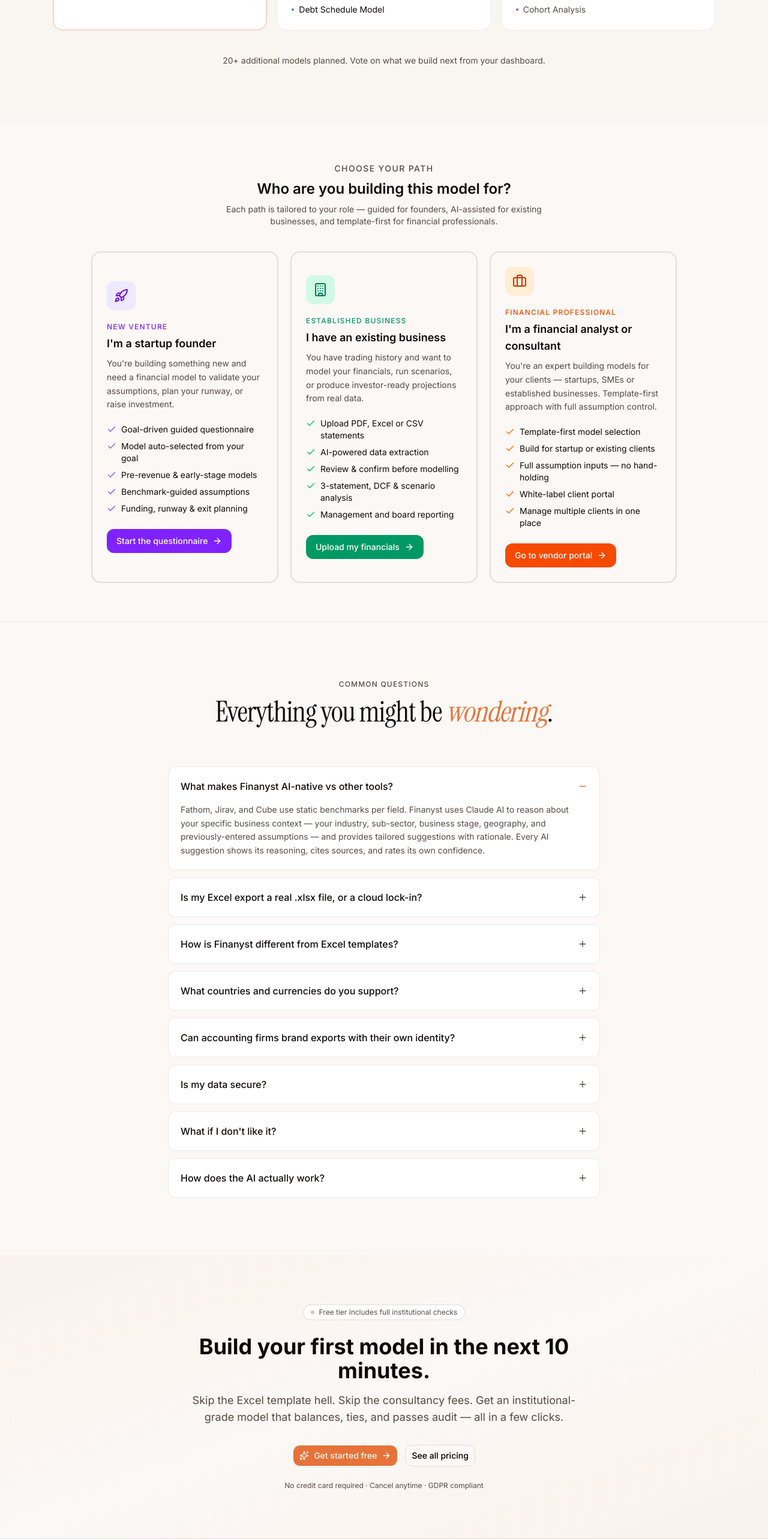
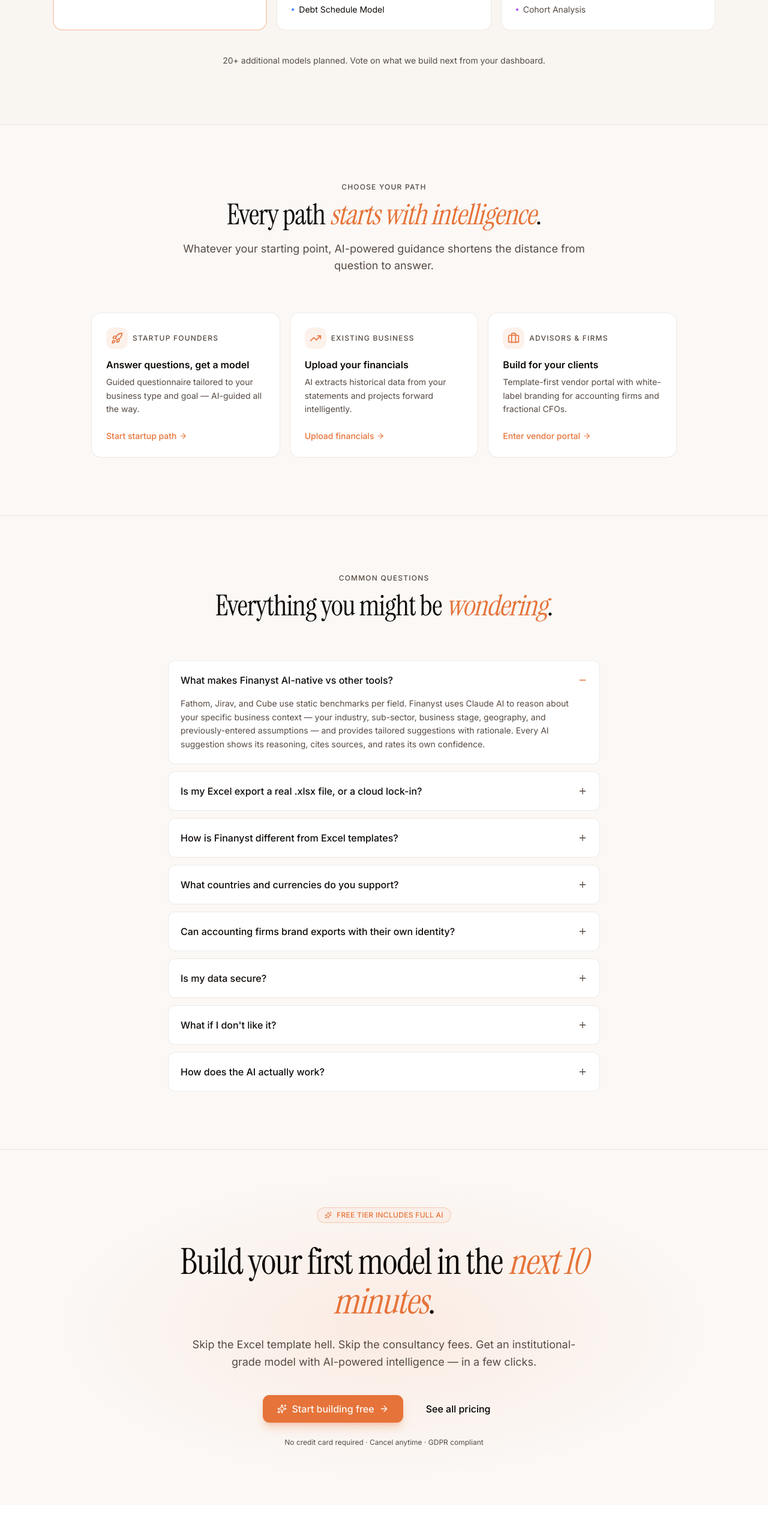
Before and after one commit to johnyadd/Financial-Modelling-Web-App, a Next.js app: page / in a window 1280 px wide. Shown: the part 4460-7026 px from the top of the page at 60% size. After the commit the page ends 6969 px from the top, so only its background shows below. Built offline with nearby package versions, Linux system fonts and the light colour scheme; no server answers.

Commit message:
Finanyst brand Phase 4a: refreshed entity selector and landing CTA

```diff
--- a/app/page.tsx
+++ b/app/page.tsx
@@ -4,9 +4,9 @@
 import { FinanystProblemSolution } from "@/components/landing/finanyst-problem-solution"
 import { FinanystAudienceSegments } from "@/components/landing/finanyst-audience-segments"
 import { FinanystModelRoadmap } from "@/components/landing/finanyst-model-roadmap"
+import { FinanystEntitySelector } from "@/components/landing/finanyst-entity-selector"
 import { FinanystFAQ } from "@/components/landing/finanyst-faq"
-import { EntitySelector } from "@/components/landing/entity-selector"
-import { LandingCTA } from "@/components/landing/landing-cta"
+import { FinanystLandingCTA } from "@/components/landing/finanyst-landing-cta"
 
 export const metadata = {
   title: "Finanyst — AI-native financial intelligence",
@@ -23,9 +23,9 @@
       <FinanystProblemSolution />
       <FinanystAudienceSegments />
       <FinanystModelRoadmap />
-      <EntitySelector />
+      <FinanystEntitySelector />
       <FinanystFAQ />
-      <LandingCTA />
+      <FinanystLandingCTA />
     </main>
   )
 }
--- /dev/null
+++ b/components/landing/finanyst-entity-selector.tsx
@@ -0,0 +1,83 @@
+"use client"
+
+import { useRouter } from "next/navigation"
+import { RocketIcon, TrendingUpIcon, BriefcaseIcon, ArrowRightIcon } from "lucide-react"
+
+const PATHS = [
+  {
+    icon: <RocketIcon className="w-5 h-5" />,
+    tag: "Startup founders",
+    title: "Answer questions, get a model",
+    description: "Guided questionnaire tailored to your business type and goal — AI-guided all the way.",
+    cta: "Start startup path",
+    route: "/questionnaire",
+  },
+  {
+    icon: <TrendingUpIcon className="w-5 h-5" />,
+    tag: "Existing business",
+    title: "Upload your financials",
+    description: "AI extracts historical data from your statements and projects forward intelligently.",
+    cta: "Upload financials",
+    route: "/upload",
+  },
+  {
+    icon: <BriefcaseIcon className="w-5 h-5" />,
+    tag: "Advisors & firms",
+    title: "Build for your clients",
+    description: "Template-first vendor portal with white-label branding for accounting firms and fractional CFOs.",
+    cta: "Enter vendor portal",
+    route: "/vendor/new",
+  },
+]
+
+export function FinanystEntitySelector() {
+  const router = useRouter()
+
+  return (
+    <section className="border-t border-border/60 py-24">
+      <div className="max-w-5xl mx-auto px-6">
+
+        <div className="text-center mb-16">
+          <p className="text-xs uppercase tracking-widest text-muted-foreground mb-3 font-medium">Choose your path</p>
+          <h2 className="font-display text-4xl sm:text-5xl text-foreground leading-[1.1] mb-4 max-w-3xl mx-auto">
+            Every path <span className="italic text-primary">starts with intelligence</span>.
+          </h2>
+          <p className="text-lg text-muted-foreground max-w-2xl mx-auto">
+            Whatever your starting point, AI-powered guidance shortens the distance from question to answer.
+          </p>
+        </div>
+
+        <div className="grid grid-cols-1 md:grid-cols-3 gap-4">
+          {PATHS.map((path, i) => (
+            <button
+              key={i}
+              onClick={() => router.push(path.route)}
+              className="group text-left rounded-2xl border border-border/60 bg-card p-6 hover:border-primary/40 hover:shadow-md transition-all"
+            >
+              <div className="flex items-center gap-2 mb-4">
+                <div className="w-9 h-9 rounded-lg bg-primary/10 text-primary flex items-center justify-center">
+                  {path.icon}
+                </div>
+                <span className="text-xs uppercase tracking-widest text-muted-foreground font-medium">
+                  {path.tag}
+                </span>
+              </div>
+
+              <h3 className="font-semibold text-foreground mb-2 leading-tight">{path.title}</h3>
+
+              <p className="text-sm text-muted-foreground mb-5 leading-relaxed">
+                {path.description}
+              </p>
+
+              <div className="inline-flex items-center gap-1 text-sm font-medium text-primary group-hover:gap-2 transition-all">
+                {path.cta}
+                <ArrowRightIcon className="w-3.5 h-3.5" />
+              </div>
+            </button>
+          ))}
+        </div>
+
+      </div>
+    </section>
+  )
+}
--- /dev/null
+++ b/components/landing/finanyst-landing-cta.tsx
@@ -0,0 +1,64 @@
+"use client"
+
+import { useRouter } from "next/navigation"
+import { Button } from "@/components/ui/button"
+import { ArrowRightIcon, SparklesIcon } from "lucide-react"
+
+export function FinanystLandingCTA() {
+  const router = useRouter()
+
+  return (
+    <section className="relative border-t border-border/60 py-24 overflow-hidden">
+      {/* Subtle radial gradient background */}
+      <div
+        className="absolute inset-0 pointer-events-none"
+        style={{
+          background:
+            "radial-gradient(ellipse 60% 60% at 50% 50%, var(--brand-coral-soft) 0%, transparent 70%)",
+          opacity: 0.3,
+        }}
+      />
+
+      <div className="relative max-w-3xl mx-auto px-6 text-center">
+
+        <div className="inline-flex items-center gap-2 rounded-full border border-primary/30 bg-primary/5 px-3 py-1 text-xs text-primary font-medium mb-8">
+          <SparklesIcon className="w-3 h-3" />
+          <span className="uppercase tracking-wide">Free tier includes full AI</span>
+        </div>
+
+        <h2 className="font-display text-4xl sm:text-5xl md:text-6xl text-foreground leading-[1.1] mb-6">
+          Build your first model in the <span className="italic text-primary">next 10 minutes</span>.
+        </h2>
+
+        <p className="text-lg text-muted-foreground mb-10 max-w-2xl mx-auto leading-relaxed">
+          Skip the Excel template hell. Skip the consultancy fees. Get an institutional-grade model with AI-powered intelligence — in a few clicks.
+        </p>
+
+        <div className="flex flex-col sm:flex-row items-center justify-center gap-3 mb-6">
+          <Button
+            size="lg"
+            className="gap-2 px-6 h-12 text-base shadow-lg shadow-primary/25 hover:shadow-primary/40 transition-shadow"
+            onClick={() => router.push("/auth/signup")}
+          >
+            <SparklesIcon className="w-4 h-4" />
+            Start building free
+            <ArrowRightIcon className="w-4 h-4" />
+          </Button>
+          <Button
+            size="lg"
+            variant="ghost"
+            className="gap-2 px-6 h-12 text-base"
+            onClick={() => router.push("/pricing")}
+          >
+            See all pricing
+          </Button>
+        </div>
+
+        <p className="text-xs text-muted-foreground">
+          No credit card required · Cancel anytime · GDPR compliant
+        </p>
+
+      </div>
+    </section>
+  )
+}
```
